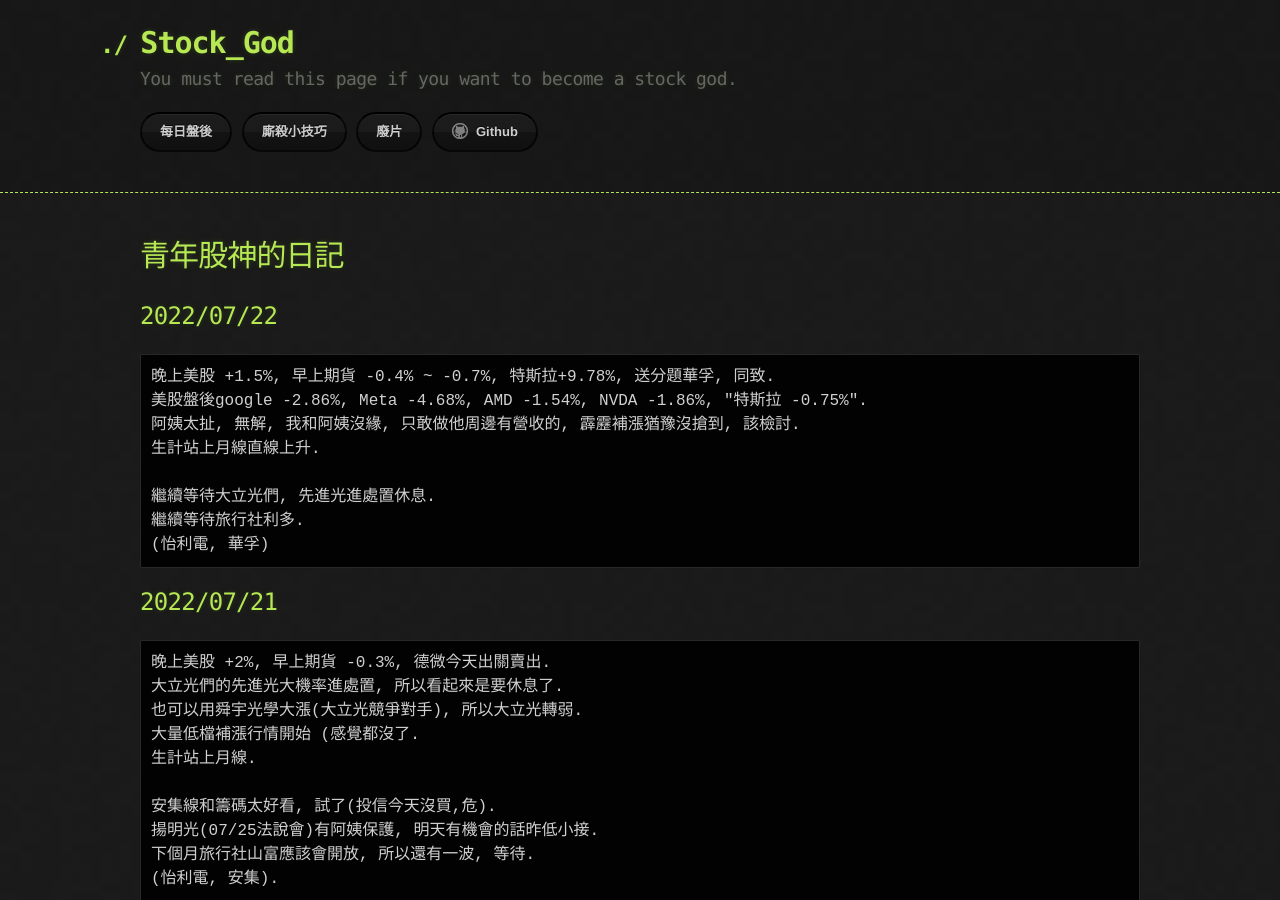
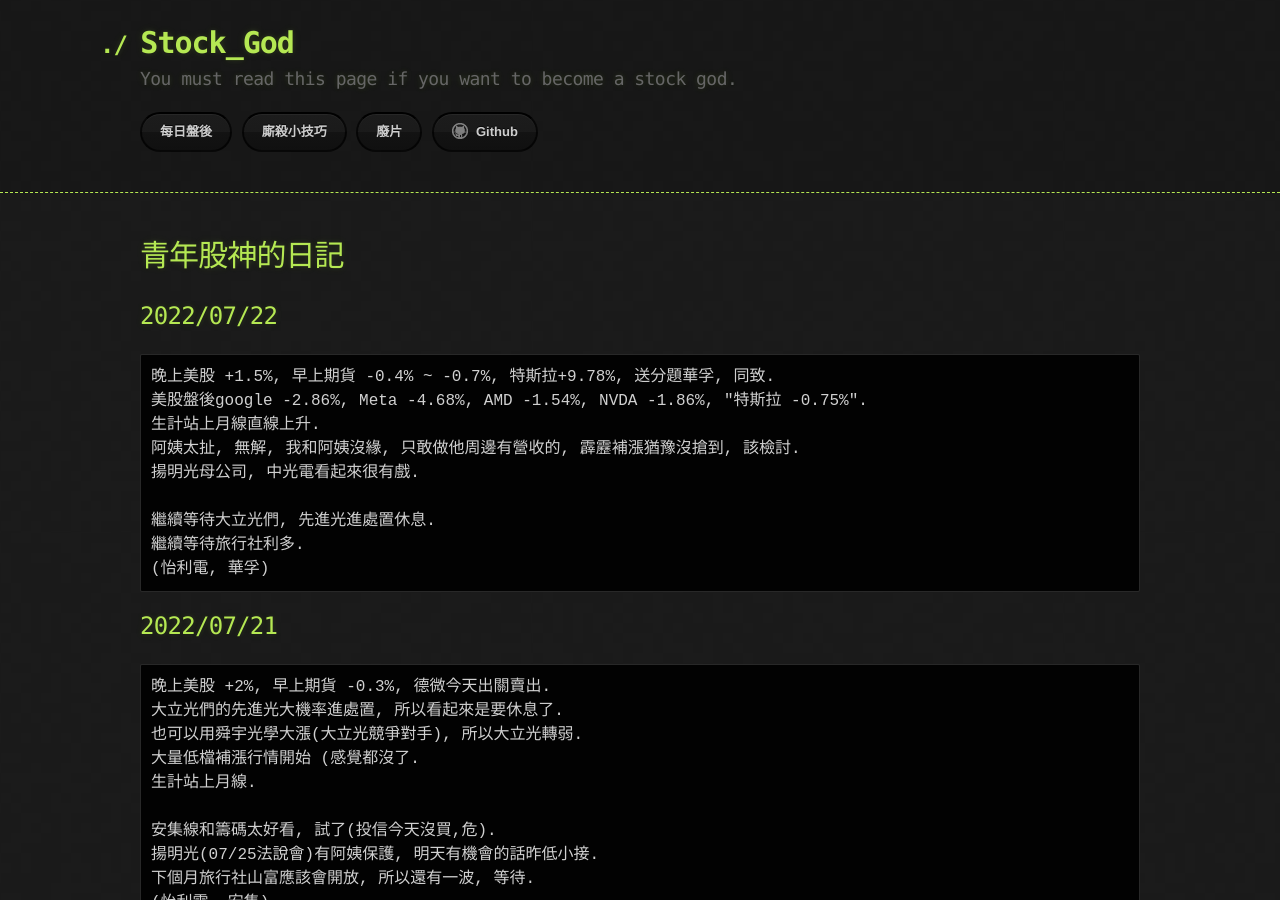
Before and after one commit to lepg5487/Stock_God, a Jekyll site: the page built from index.md, in a window 1280 px wide and 900 px high. Built offline with Jekyll 4.4.1, drawn with Linux system fonts in a browser that asks for light colours; our own code applies the rules of GitHub Pages for plain Markdown files.

Commit message:
Update index.md

````diff
--- a/index.md
+++ b/index.md
@@ -7,8 +7,9 @@ layout: testlayouts
 ```
 晚上美股 +1.5%, 早上期貨 -0.4% ~ -0.7%, 特斯拉+9.78%, 送分題華孚, 同致.
 美股盤後google -2.86%, Meta -4.68%, AMD -1.54%, NVDA -1.86%, "特斯拉 -0.75%".
+生計站上月線直線上升.
 阿姨太扯, 無解, 我和阿姨沒緣, 只敢做他周邊有營收的, 霹靂補漲猶豫沒搶到, 該檢討.
-生計站上月線直線上升.
+揚明光母公司, 中光電看起來很有戲.
 
 繼續等待大立光們, 先進光進處置休息.
 繼續等待旅行社利多.
````
